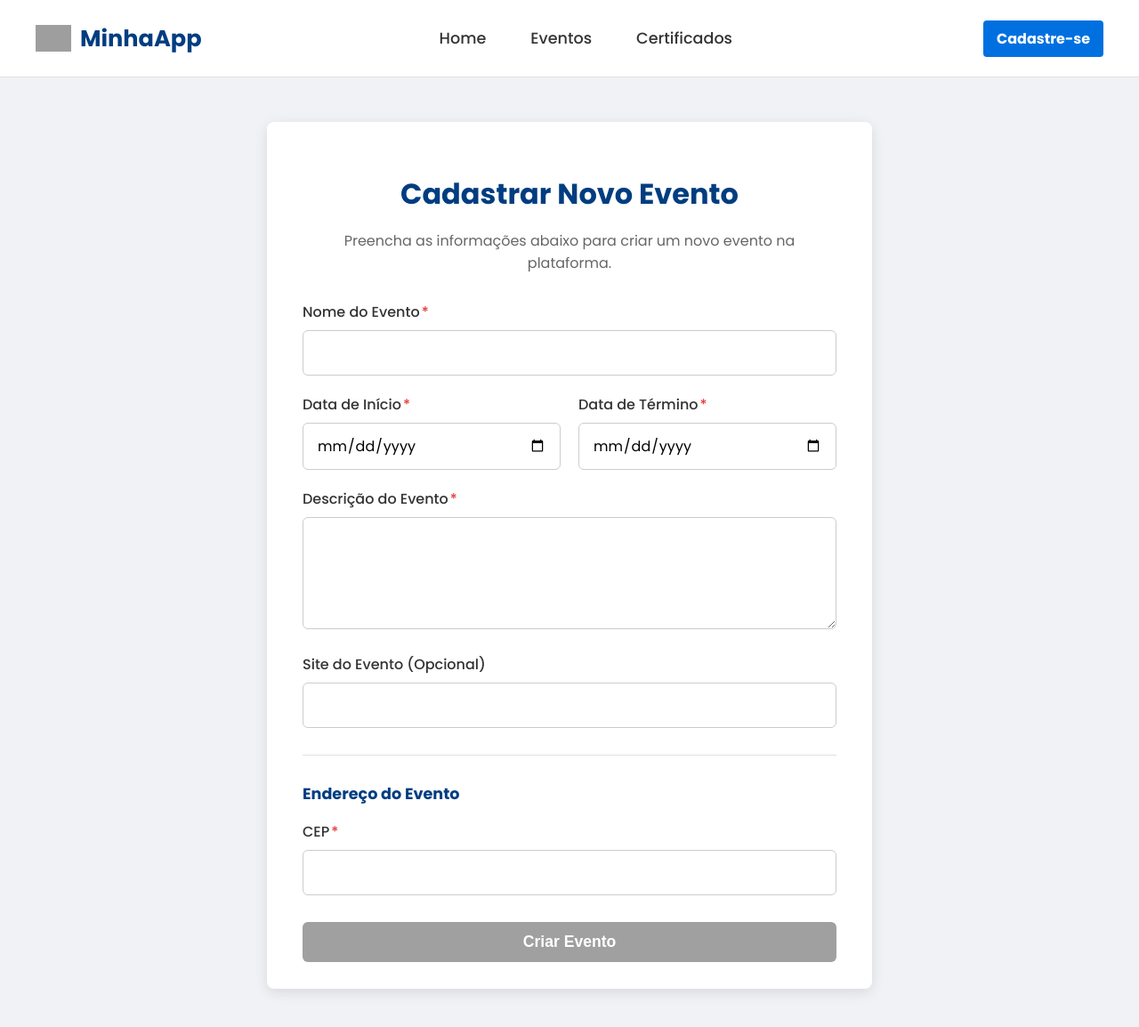
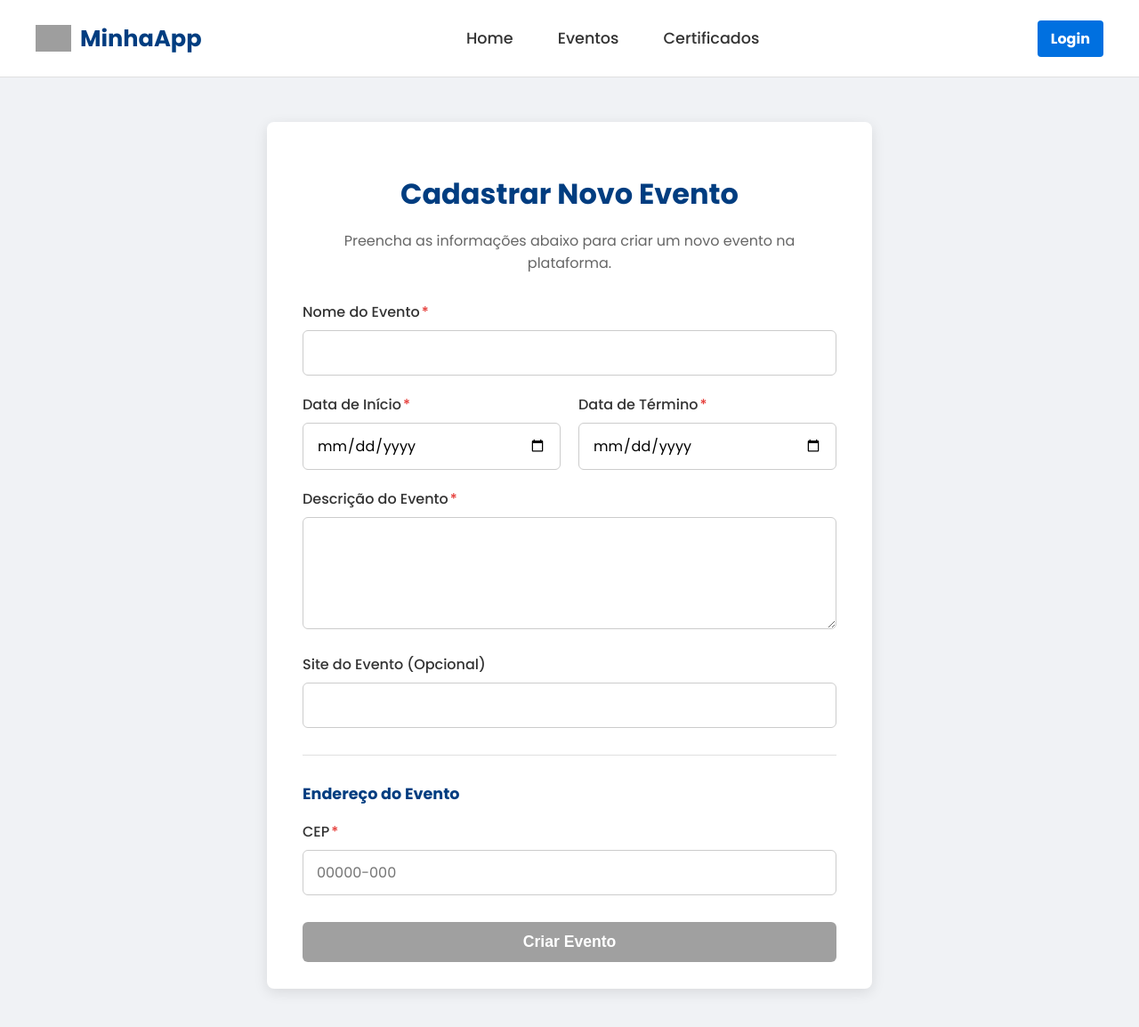
Before and after one commit to zero123gui/Equipe3_ES2, an Angular app in the folder frontend/: page /criar-evento in a window 1280 px wide. Shown: the top 1154 px of the page at 89% size. Built offline with nearby package versions, Linux system fonts and the light colour scheme; grey boxes are pictures that could not be loaded.

Commit message:
consertei o criar evento

```diff
--- a/frontend/src/app/pages/criar-evento/criar-evento.html
+++ b/frontend/src/app/pages/criar-evento/criar-evento.html
@@ -36,7 +36,10 @@
 
       <div class="form-group">
         <label for="cep">CEP<span class="required-star">*</span></label>
-        <input type="text" id="cep" formControlName="cep" (blur)="buscarCep()">
+        <input type="text" id="cep" formControlName="cep"
+       (input)="formatarCep($event)"
+       maxlength="9"
+       placeholder="00000-000">
       </div>
 
       <div class="address-fields-container" *ngIf="enderecoVisivel">
--- a/frontend/src/app/pages/criar-evento/criar-evento.ts
+++ b/frontend/src/app/pages/criar-evento/criar-evento.ts
@@ -93,7 +93,7 @@ export class CriarEvento {
       dtInicio: formValues.dtInicio,
       dtTermino: formValues.dtTermino,
       // Concatena as partes do endereço em um único campo 'local'
-      local: `${formValues.logradouro}, ${formValues.numero} - ${formValues.bairro}, ${formValues.localidade} - ${formValues.uf}`,
+      local: `1`,//`${formValues.logradouro}, ${formValues.numero} - ${formValues.bairro}, ${formValues.localidade} - ${formValues.uf}`,
       descricao: formValues.descricao,
       urlSite: formValues.urlSite
     };
--- a/frontend/src/app/pages/header/header.html
+++ b/frontend/src/app/pages/header/header.html
@@ -17,7 +17,7 @@
         </div>
       </ng-container>
       <ng-template #registerLink>
-        <a routerLink="/register" class="btn-register">Cadastre-se</a>
+        <a routerLink="/login" class="btn-register">Login</a>
       </ng-template>
     </div>
   </div>
```
